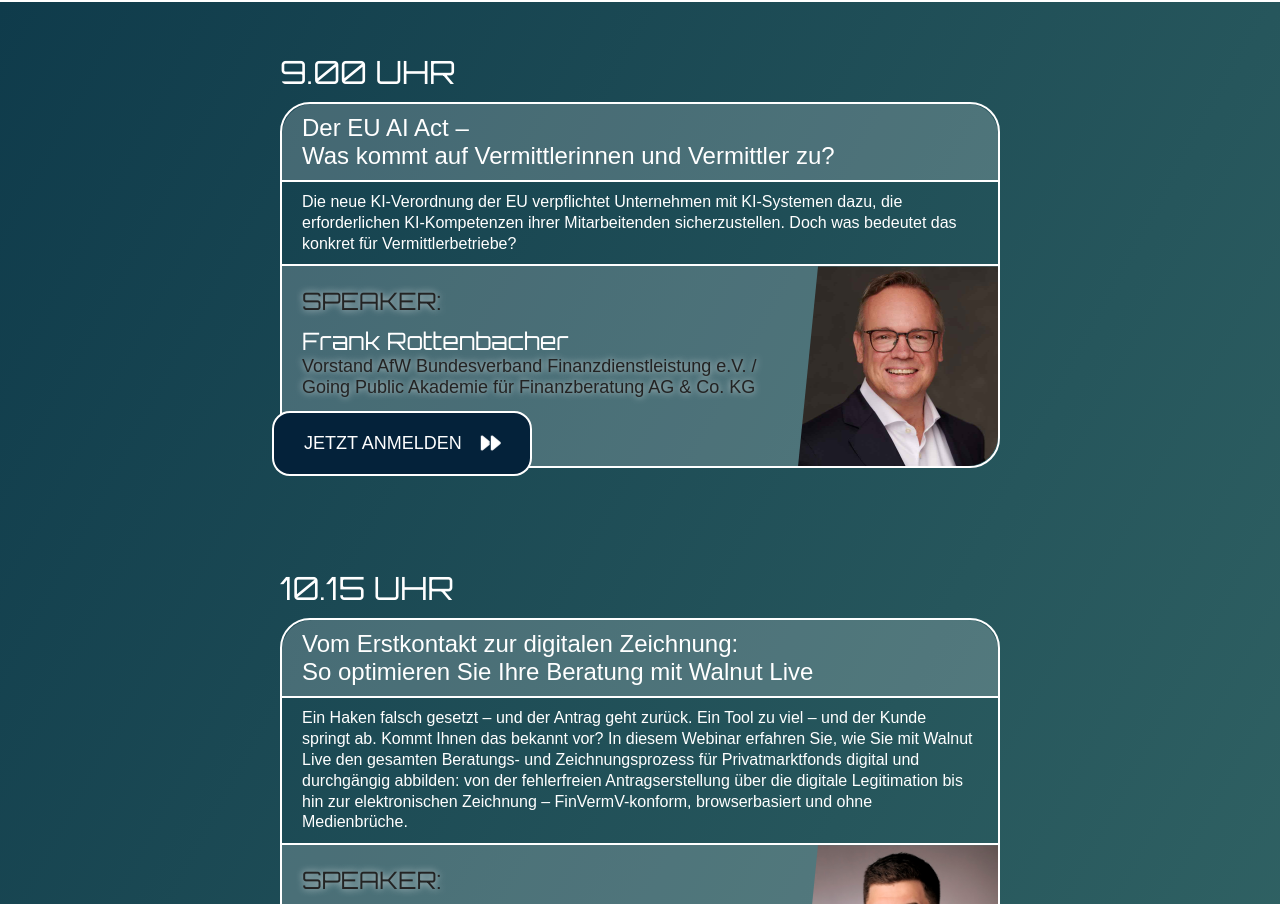
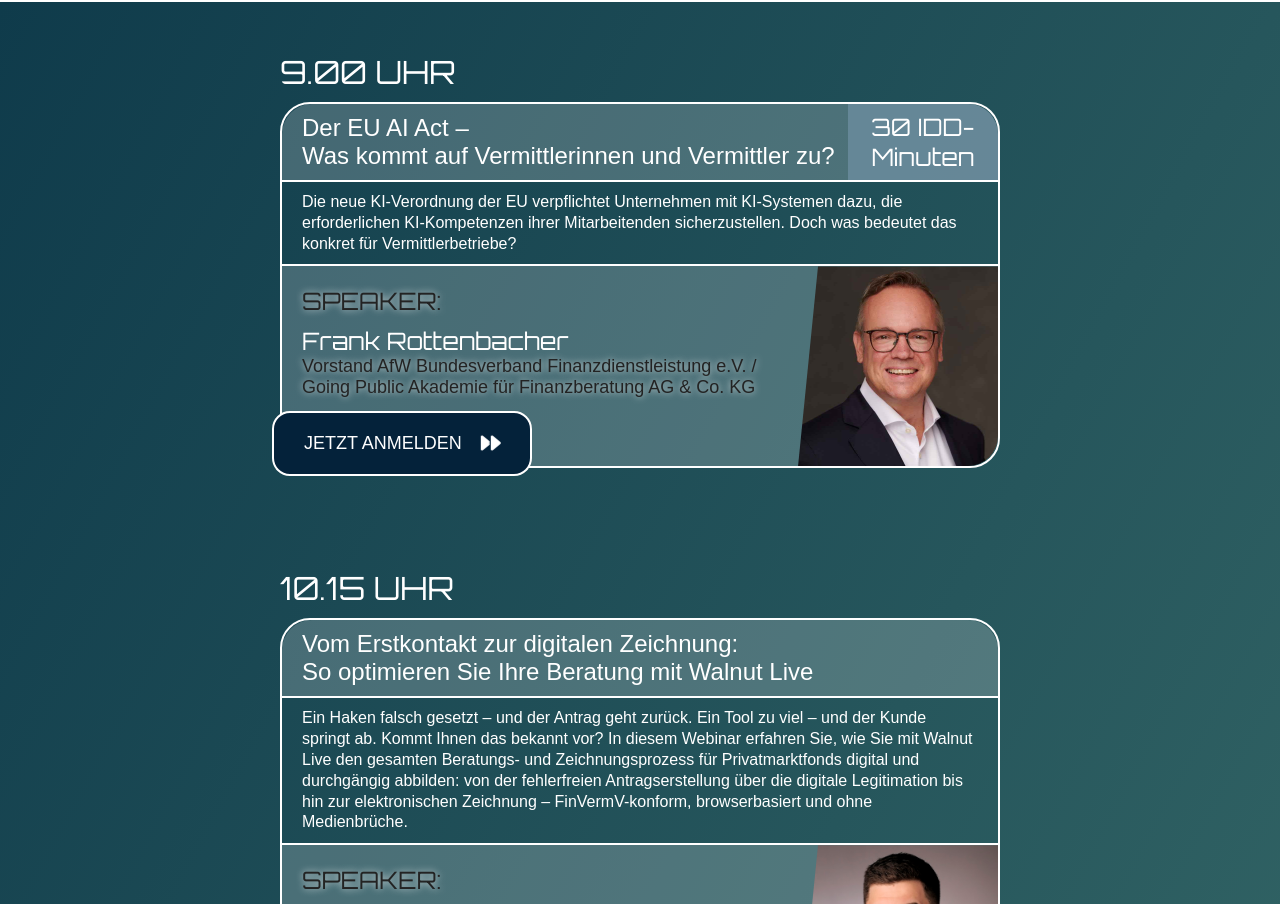
Before and after one commit to AxelZimmermann-HH/DigitalDay_workspace, a plain HTML site: page index.html in a window 1280 px wide. Shown: the part 802-1706 px from the top of the page. Drawn offline with Linux system fonts and the light colour scheme.

Commit message:
added IDD for Rottenbacher

```diff
--- a/index.html
+++ b/index.html
@@ -109,6 +109,6 @@
 
 
 
-    <script src="script.js?v=8"></script>
+    <script src="script.js?v=9"></script>
 </body>
 </html>
--- a/script.js
+++ b/script.js
@@ -94,7 +94,8 @@
         speakerName: 'Frank Rottenbacher',
         speakerPosition: 'Vorstand AfW Bundesverband Finanzdienstleistung e.V. / Going Public Akademie für Finanzberatung AG & Co. KG',
         speakerImage: 'assets/rottenbacher.jpg',
-        link: 'https://cash.clickmeeting.com/der-eu-ai-act-was-kommt-auf-vermittlerinnen-und-vermittler-zu-/register'
+        link: 'https://cash.clickmeeting.com/der-eu-ai-act-was-kommt-auf-vermittlerinnen-und-vermittler-zu-/register',
+        idd: '30'
     },
     {
         time: '10.15 UHR',
```
